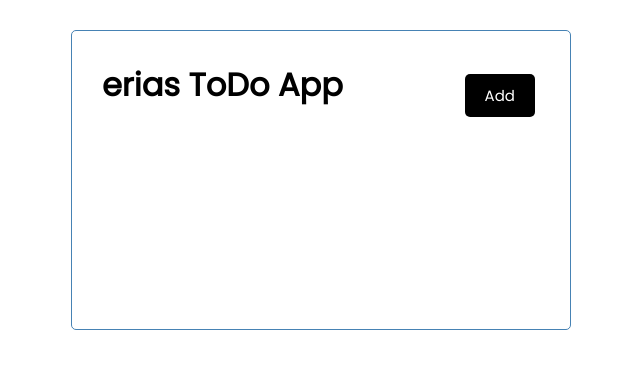
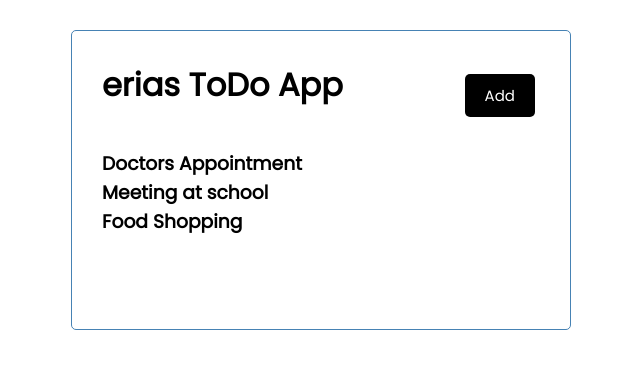
Before and after one commit to erias04/react-todo-app, a React (Create React App) app: page / in a window 1280 px wide. Shown: the top 368 px of the page, without its empty margins (319-959 px from the left). Built offline with nearby package versions, Linux system fonts and the light colour scheme.

Commit message:
render text text of the fake backend

```diff
--- a/src/App.js
+++ b/src/App.js
@@ -1,9 +1,11 @@
 import Header from './components/Header'
+import Tasks from './components/Tasks'
 
 function App() {
   return (
     <div className="container">
       <Header title='erias ToDo App' />
+      <Tasks />
     </div>
   );
 }
--- a/src/components/Tasks.js
+++ b/src/components/Tasks.js
@@ -21,9 +21,11 @@
 
 const Tasks = () => {
     return (
-        <div>
-
-        </div>
+        <>
+          {tasks.map((tasks) => (
+          <h3 key={tasks.id}>{tasks.text}</h3>
+          ))}
+        </>
     )
 }
 
```
